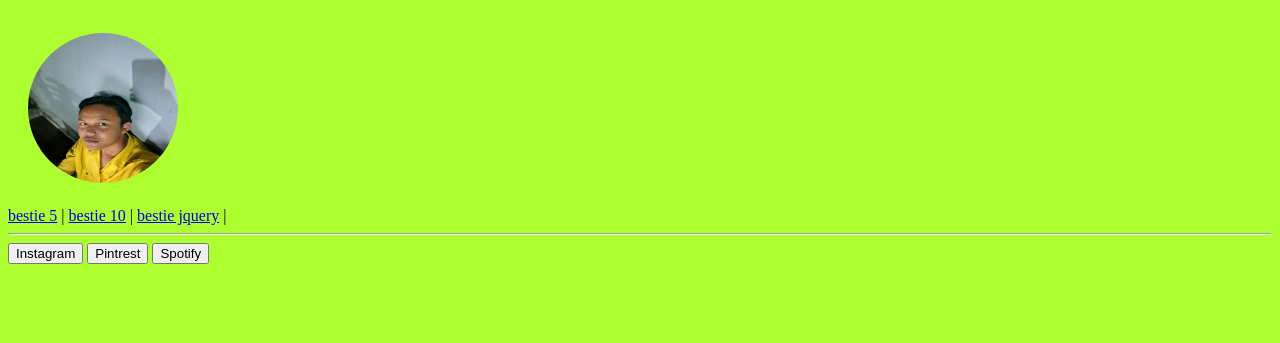
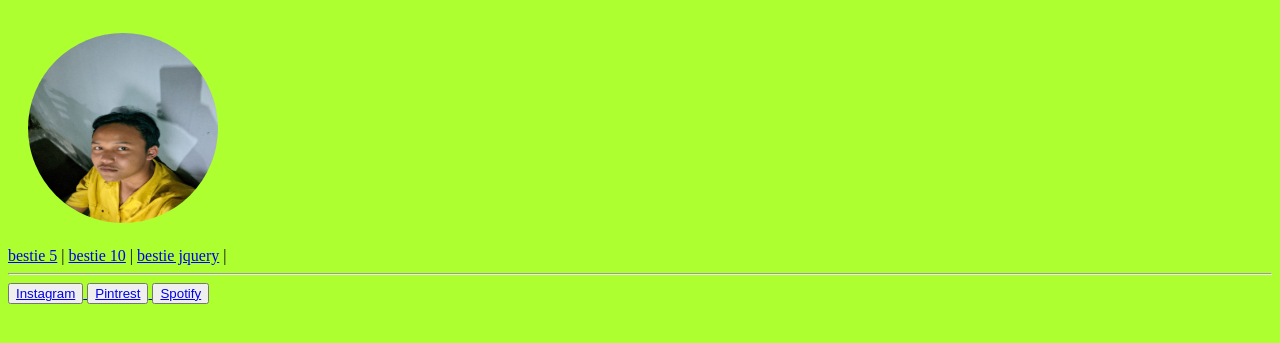
Before and after one commit to ibnufajri/ibnufajri.github.io, a plain HTML site: page index.html in a window 1280 px wide. Shown: the part 101-444 px from the top of the page. Drawn offline with Linux system fonts and the light colour scheme.

Commit message:
first commit

```diff
--- a/index.html
+++ b/index.html
@@ -20,8 +20,8 @@ img{
   cursor: pointer;
 }
 img {
-   width: 150px;
-   height: 150px;
+   width: 190px;
+   height: 190px;
    border-radius: 50%;
 }
 </style>
@@ -46,6 +46,6 @@ img {
 </body>
 </html>
 <hr>
-<button onclick="alert('Yakin ingin masuk ke web ini?')">Instagram</button>
-<button onclick="alert('Yakin ingin masuk ke web ini?')">Pintrest</button>
-<button onclick="alert('Yakin ingin masuk ke web ini?')">Spotify</button>
+<button onclick="alert('Yakin ingin masuk ke web ini?')"><a href="https://www.instagram.com/txnss.3gp/?hl=id">Instagram</button>
+<button onclick="alert('Yakin ingin masuk ke web ini?')"><a href="https://id.pinterest.com/txnss/3/">Pintrest</button>
+<button onclick="alert('Yakin ingin masuk ke web ini?')"><a href="https://open.spotify.com/playlist/6S0jhR5I6Zd63wazO01Kps">Spotify</button>
```
